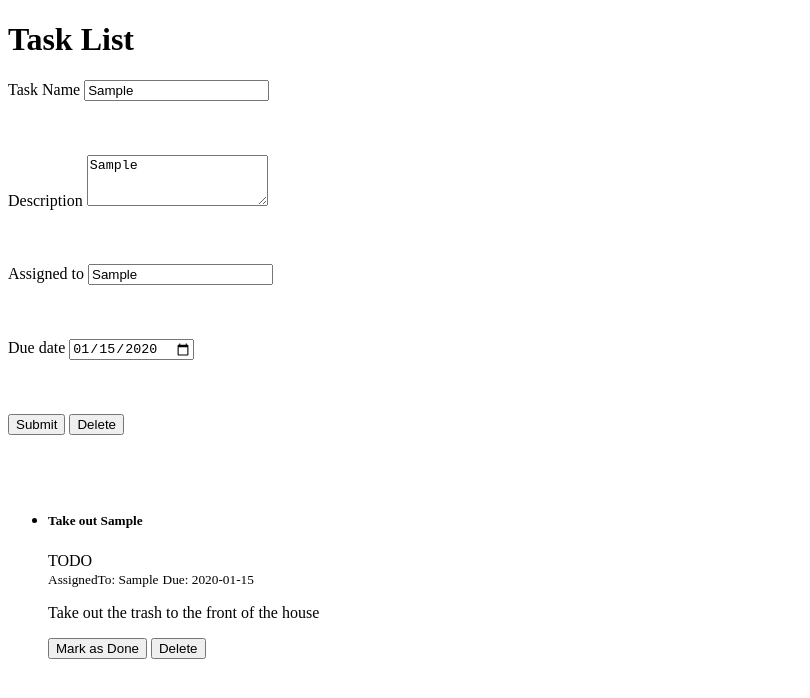
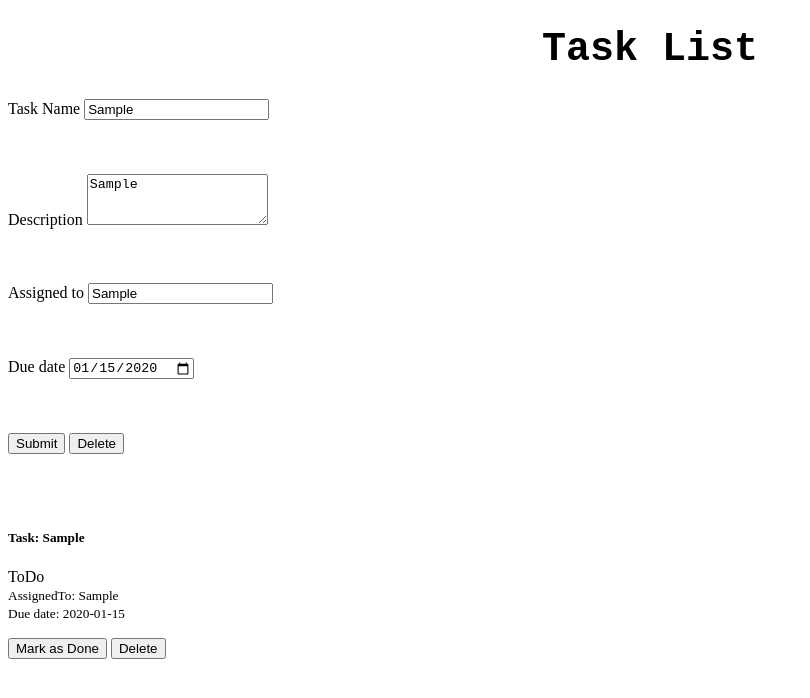
Before and after one commit to viishvapatel/Task4, a plain HTML site: page index.html in a window 1280 px wide. Both pictures are taken after typing "Sample", "Sample", "Sample", "2020-01-15" into the empty fields and a click on the button "Submit". Shown: the whole page, without its empty margins (0-810 px from the left). Drawn offline with Linux system fonts and the light colour scheme.

Commit message:
code change

```diff
--- a/assets/js/taskManager.js
+++ b/assets/js/taskManager.js
@@ -8,14 +8,15 @@ let createTaskHtml = (id, name, description, assignedTo, dueDate, status) => {
         return `
     <li class="list-group-item" data-task-id="${id}">
         <div class="d-flex w-100 mt-2 justify-content-between align-items-center">
-            <h5>Take out ${description}</h5>
-            <span class="badge badge-danger">TODO</span>
+            <h5>Task: ${description}</h5>
+            <span class="badge badge-danger">ToDo</span>
         </div>
         <div class="d-flex w-100 mb-3 justify-content-between">
             <small>AssignedTo: ${assignedTo}</small>
-            <small>Due: ${dueDate}</small>
+            <br>
+            <small>Due date: ${dueDate}</small>
         </div>
-        <p>Take out the trash to the front of the house</p>
+        <p></p>
         <button type="button" class="btn
         done-button
         btn-dark ${doneButtonVisibility}">Mark as Done</button>
--- a/index.html
+++ b/index.html
@@ -2,14 +2,14 @@
 <html lang="en">
 
 <head>
-
+<link rel="stylesheet" href="style.css">
     <meta charset="UTF-8">
     <meta name="viewport" content="width=device-width, initial-scale=1.0">
     <meta http-equiv="X-UA-Compatible" content="ie=edge">
     <title>G3 Task List</title>
+    </head>
     <script defer src="assets/js/taskManager.js"></script>
     <script defer src="assets/js/index.js"></script>
-</head>
 
 <body>
     <h1 class="header">Task List</h1>
--- /dev/null
+++ b/style.css
@@ -0,0 +1,33 @@
+:root {
+     --primary: rgba(89, 216, 255, 0.6);
+    --light: e8edf1;
+    --greyish: rgb(116 121 129 / 80%);
+}
+
+.header {
+    font-family : monospace;
+    text-align: center;
+    font-size: 40px;
+}
+
+body{
+    background-color: e8edf1;
+}
+h1{
+  color: black;
+  margin-left: 20px;
+}
+ul{
+    padding: 0;
+    text-align: left;
+    list-style: none
+}
+
+.card {
+  background-color: rgb(174, 204, 209);
+
+}
+
+.text{
+  color: violet;
+}
```
